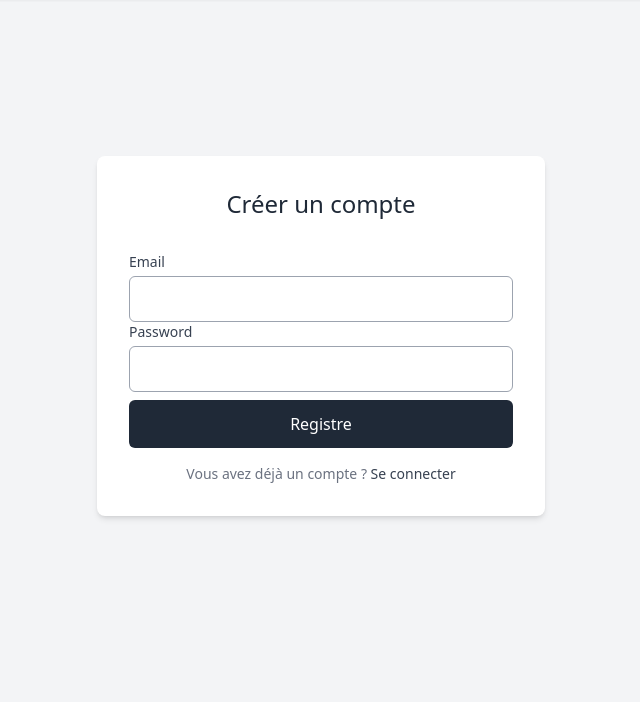
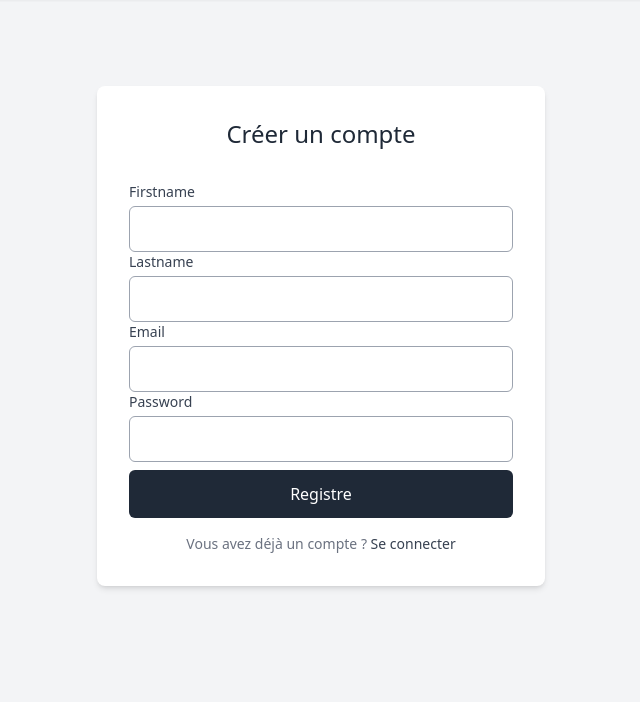
Before and after one commit to YahiaJouini/symfony-ecommerce, a Symfony app: template templates/registration/register.html.twig in a window 1280 px wide. Shown: the part 64-766 px from the top of the page, without its empty margins (319-959 px from the left). Run offline with Twig, Linux system fonts and the light colour scheme; the template is opened without the code that fills it, so the values that code supplies are empty; form fields are guessed from the names that the template uses; some libraries are stand-ins or nearby versions.

Commit message:
Add firstname and lastname fields to User entity and update registration form

```diff
--- a/migrations/Version20250506201633.php
+++ b/migrations/Version20250506222844.php
@@ -10,7 +10,7 @@ use Doctrine\Migrations\AbstractMigration;
 /**
  * Auto-generated Migration: Please modify to your needs!
  */
-final class Version20250506201633 extends AbstractMigration
+final class Version20250506222844 extends AbstractMigration
 {
     public function getDescription(): string
     {
@@ -33,7 +33,7 @@ final class Version20250506201633 extends AbstractMigration
             CREATE TABLE product (id INT AUTO_INCREMENT NOT NULL, category_id INT DEFAULT NULL, name VARCHAR(255) NOT NULL, description LONGTEXT DEFAULT NULL, price DOUBLE PRECISION NOT NULL, stock INT NOT NULL, image VARCHAR(255) NOT NULL, show_home TINYINT(1) NOT NULL, INDEX IDX_D34A04AD12469DE2 (category_id), PRIMARY KEY(id)) DEFAULT CHARACTER SET utf8mb4 COLLATE `utf8mb4_unicode_ci` ENGINE = InnoDB
         SQL);
         $this->addSql(<<<'SQL'
-            CREATE TABLE user (id INT AUTO_INCREMENT NOT NULL, email VARCHAR(180) NOT NULL, roles JSON NOT NULL, password VARCHAR(255) NOT NULL, UNIQUE INDEX UNIQ_IDENTIFIER_EMAIL (email), PRIMARY KEY(id)) DEFAULT CHARACTER SET utf8mb4 COLLATE `utf8mb4_unicode_ci` ENGINE = InnoDB
+            CREATE TABLE user (id INT AUTO_INCREMENT NOT NULL, email VARCHAR(180) NOT NULL, roles JSON NOT NULL, firstname VARCHAR(100) NOT NULL, lastname VARCHAR(100) NOT NULL, password VARCHAR(255) NOT NULL, UNIQUE INDEX UNIQ_IDENTIFIER_EMAIL (email), PRIMARY KEY(id)) DEFAULT CHARACTER SET utf8mb4 COLLATE `utf8mb4_unicode_ci` ENGINE = InnoDB
         SQL);
         $this->addSql(<<<'SQL'
             ALTER TABLE `order` ADD CONSTRAINT FK_F5299398A76ED395 FOREIGN KEY (user_id) REFERENCES user (id)
--- a/templates/navbar.html.twig
+++ b/templates/navbar.html.twig
@@ -80,7 +80,8 @@
                         </a>
 
                     {% endif %}
-                    <span class="text-sm text-gray-500">{{ app.user.email }}</span>
+                   <span class="text-sm font-medium text-gray-500">{{ app.user.firstname ~ ' ' ~ app.user.lastname }}</span>
+
                     <a href="{{ path('app_logout') }}"
                     class="text-sm text-white bg-gray-800 py-2 px-4 rounded-md hover:bg-gray-700">
                         Deconnexion
--- a/templates/registration/register.html.twig
+++ b/templates/registration/register.html.twig
@@ -15,7 +15,24 @@
             </div>
         {% endif %}
 
-        {{ form_start(registrationForm, {'attr': {'class': 'space-y-6'}}) }}
+        {{ form_start(registrationForm, {'attr': {'class': 'space-y-4'}}) }}
+
+        <div>
+            {{ form_label(registrationForm.firstname, null, {'label_attr': {'class': 'block text-sm font-medium text-gray-700 mb-1'}}) }}
+            {{ form_widget(registrationForm.firstname, {'attr': {'class': 'w-full px-4 py-2.5 border border-gray-400 rounded-md'}}) }}
+            {% if registrationForm.firstname.vars.errors|length > 0 %}
+                <p class="mt-1 text-sm text-red-400">{{ form_errors(registrationForm.firstname) }}</p>
+            {% endif %}
+        </div>
+
+        <div>
+            {{ form_label(registrationForm.lastname, null, {'label_attr': {'class': 'block text-sm font-medium text-gray-700 mb-1'}}) }}
+            {{ form_widget(registrationForm.lastname, {'attr': {'class': 'w-full px-4 py-2.5 border border-gray-400 rounded-md'}}) }}
+            {% if registrationForm.lastname.vars.errors|length > 0 %}
+                <p class="mt-1 text-sm text-red-400">{{ form_errors(registrationForm.lastname) }}</p>
+            {% endif %}
+        </div>
+
             <div>
                 {{ form_label(registrationForm.email, null, {'label_attr': {'class': 'block text-sm font-medium text-gray-700 mb-1'}}) }}
                 {{ form_widget(registrationForm.email, {'attr': {'class': 'w-full px-4 py-2.5 border border-gray-400 rounded-md'}}) }}
--- a/templates/security/login.html.twig
+++ b/templates/security/login.html.twig
@@ -19,7 +19,7 @@
             </div>
         {% endif %}
 
-        <form method="post" class="space-y-6">
+        <form method="post" class="space-y-4">
             <div>
                 <label for="username" class="block text-sm font-medium text-gray-700 mb-1">Email</label>
                 <input type="email" value="{{ last_username }}" name="_username" id="username" class="w-full px-4 py-2.5 border border-gray-400 rounded-md" autocomplete="email" required autofocus>
```
Also changed, not shown: src/Entity/User.php (+30 -0 lines), src/Form/RegistrationFormType.php (+14 -2 lines).
